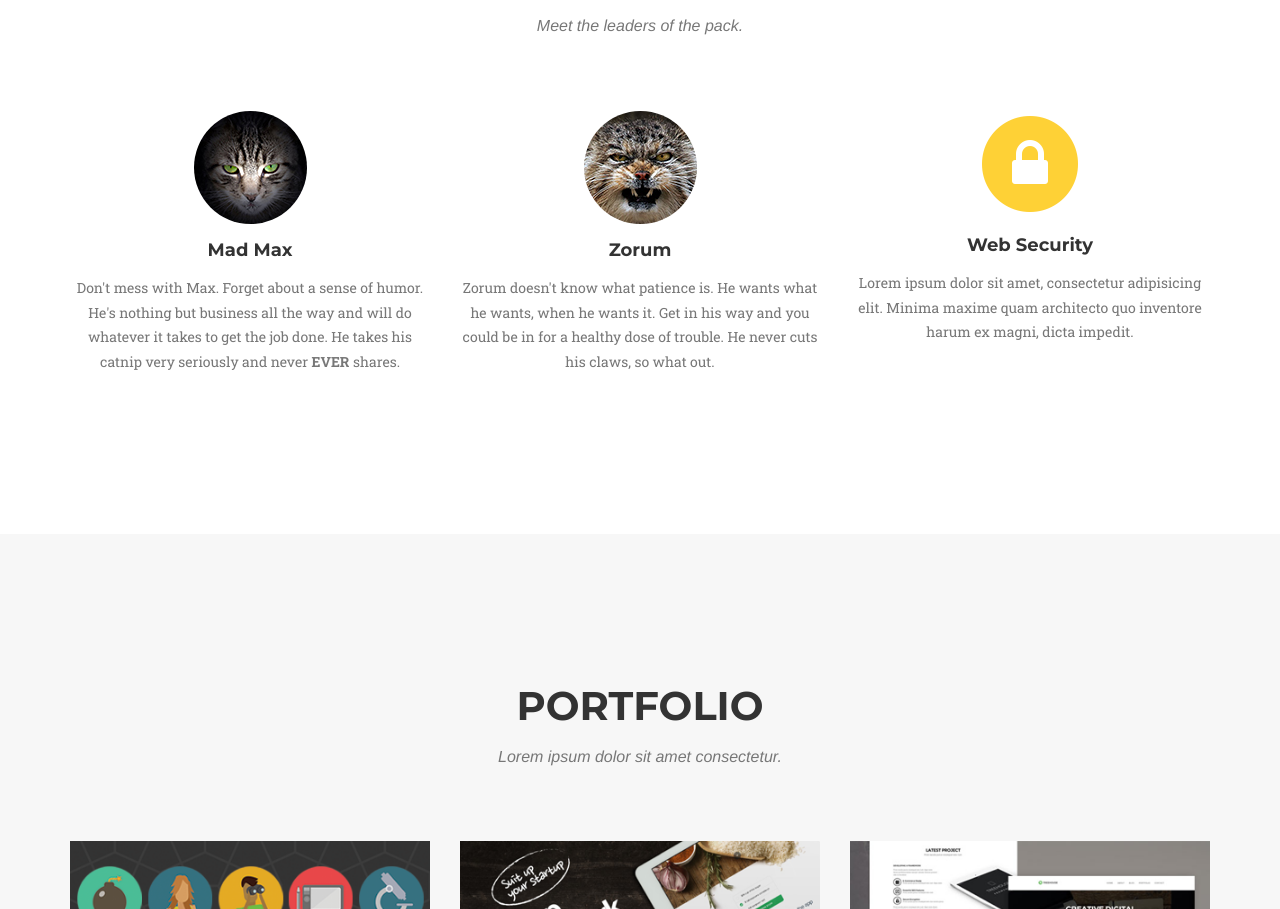
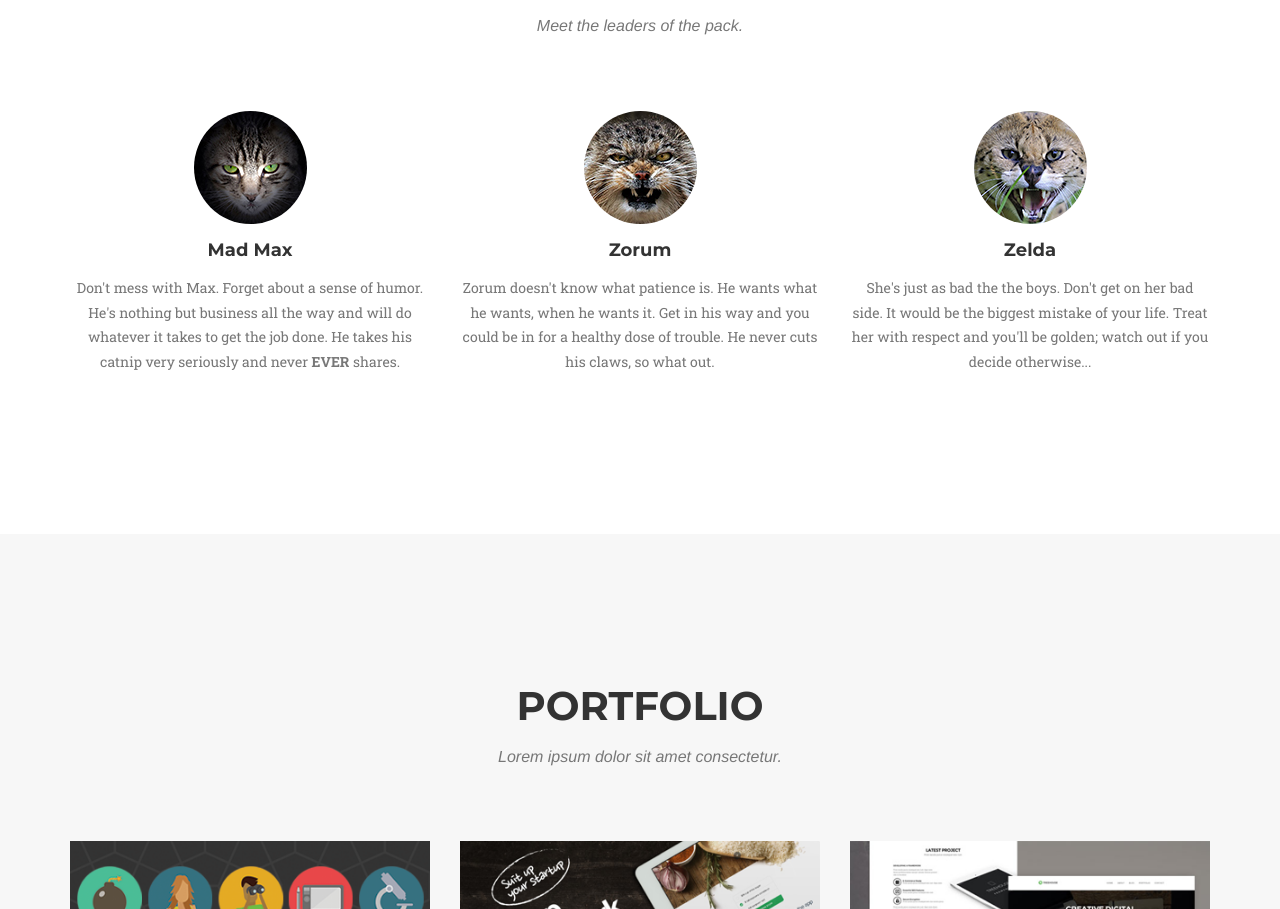
Before and after one commit to gfinchitown/cats, a plain HTML site: page index.html in a window 1280 px wide. Shown: the part 955-1864 px from the top of the page. Drawn offline with nearby package versions, Linux system fonts and the light colour scheme; a web font is replaced by a local one.

Commit message:
added 3rd top cat photo and corresponding copy

```diff
--- a/index.html
+++ b/index.html
@@ -113,12 +113,12 @@
                     <p class="text-muted">Zorum doesn't know what patience is. He wants what he wants, when he wants it. Get in his way and you could be in for a healthy dose of trouble. He never cuts his claws, so what out.</p>
                 </div>
                 <div class="col-md-4">
-                    <span class="fa-stack fa-4x">
-                        <i class="fa fa-circle fa-stack-2x text-primary"></i>
-                        <i class="fa fa-lock fa-stack-1x fa-inverse"></i>
+                    <div class="top-cat">
+                       <img src="img/top_cat3.jpg">
+                    </div>
                     </span>
-                    <h4 class="service-heading">Web Security</h4>
-                    <p class="text-muted">Lorem ipsum dolor sit amet, consectetur adipisicing elit. Minima maxime quam architecto quo inventore harum ex magni, dicta impedit.</p>
+                    <h4 class="service-heading">Zelda</h4>
+                    <p class="text-muted">She's just as bad the the boys. Don't get on her bad side. It would be the biggest mistake of your life. Treat her with respect and you'll be golden; watch out if you decide otherwise...</p>
                 </div>
             </div>
         </div>
```
Also changed, not shown: img/top_cat3.jpg (added).
